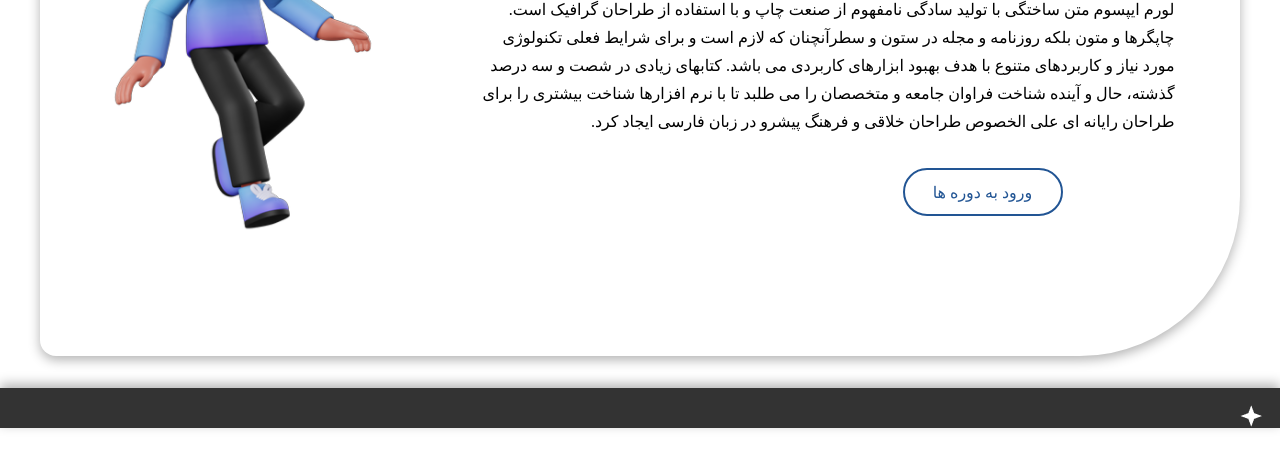
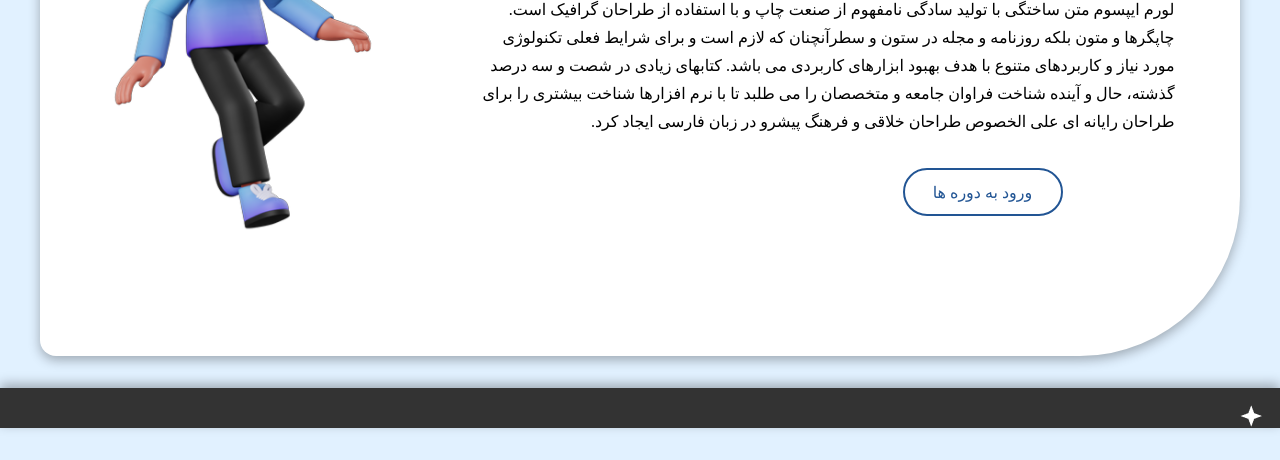
Before and after one commit to the-denim/Test-LoremIpsum, a plain HTML site: page index.html in a window 1280 px wide. Shown: the part 340-800 px from the top of the page. Drawn offline with Linux system fonts and the light colour scheme.

Commit message:
Update style.css

```diff
--- a/apps/style/style.css
+++ b/apps/style/style.css
@@ -15,9 +15,9 @@
 
 body {
     position: relative;
-    /*background-color: #E1F1FF;*/
+    background-color: #E1F1FF;
     background-image: url(/apps/img/stars2.jpg);
-    background-size: 300px;
+    background-size: 350px;
 }
 
 /*---------------------------topnav-------------------------------*/
@@ -238,7 +238,6 @@ body {
     border: 2px solid #225594;
     color: #225594;
 }
-
 @keyframes float {
     0% {
         transform: translateY(0);
```
